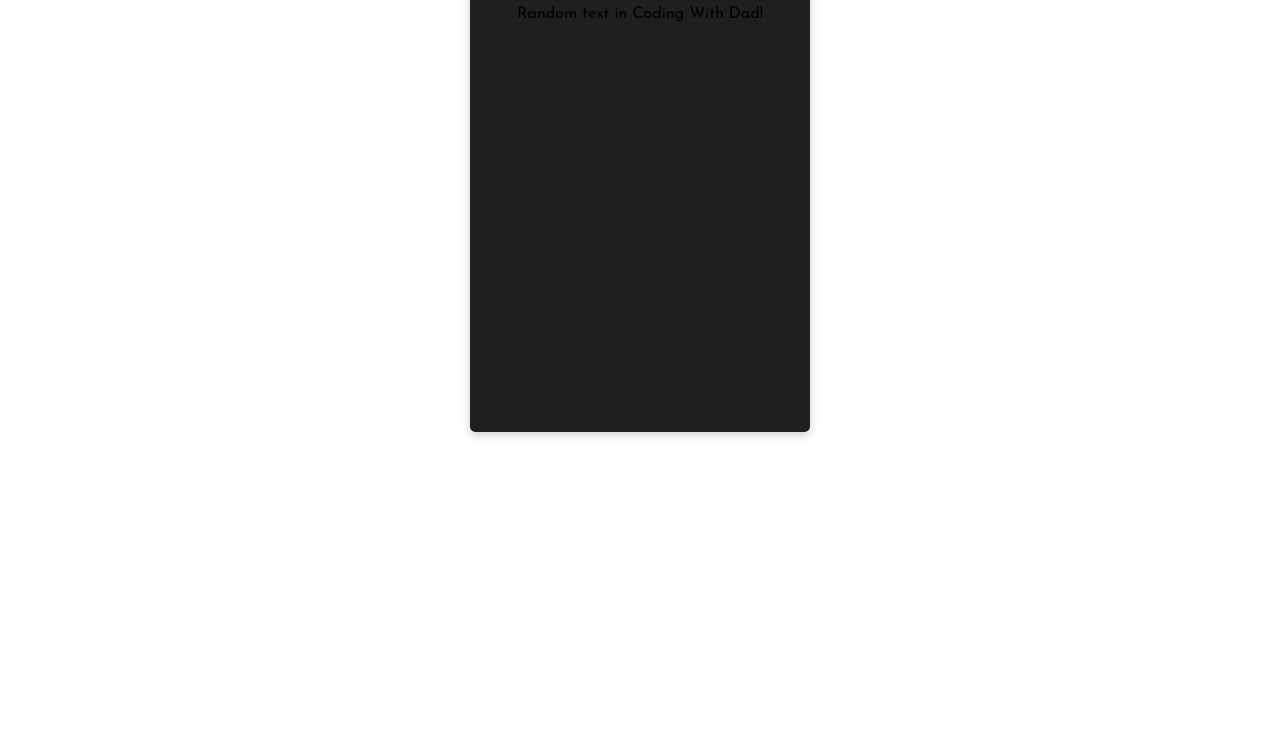
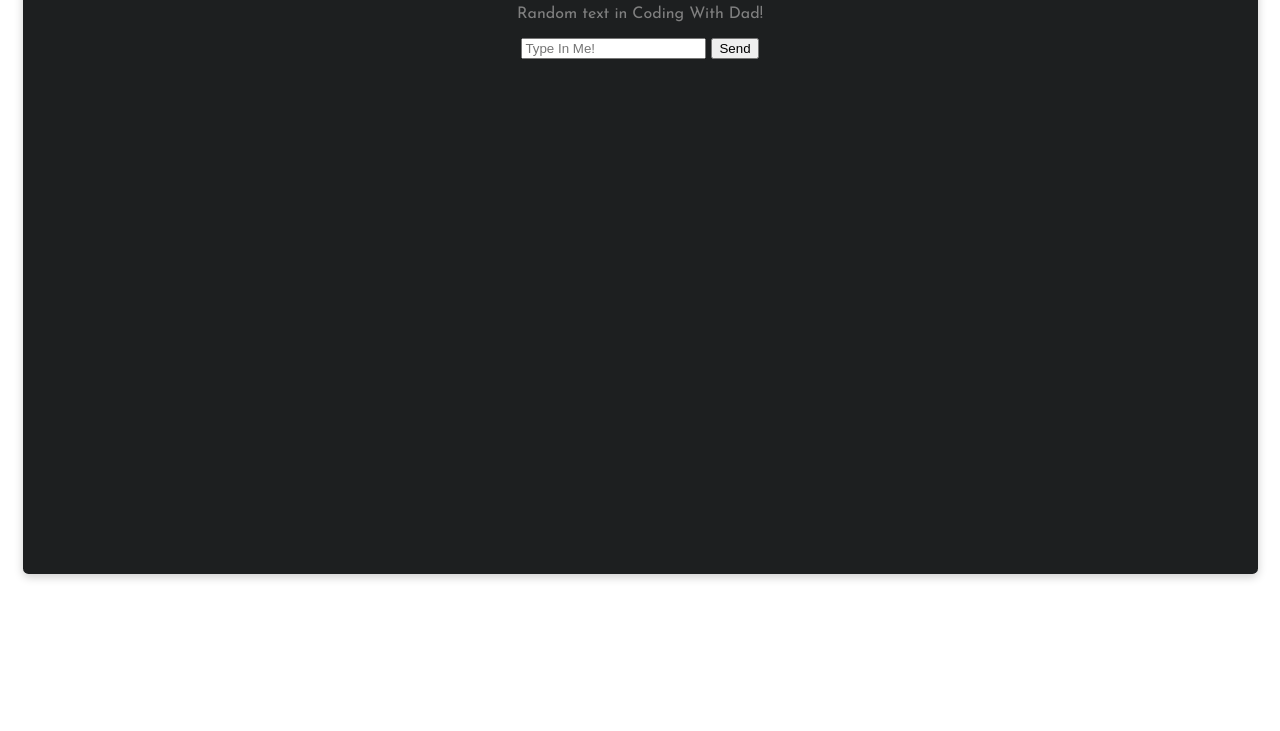
Before and after one commit to beforeblazergithub/codingwithdad, a plain HTML site: page index.html in a window 1280 px wide. Shown: the part 69-800 px from the top of the page. Drawn offline with Linux system fonts and the light colour scheme.

Commit message:
Update index.html

```diff
--- a/index.html
+++ b/index.html
@@ -2,12 +2,15 @@
 <head>
   <title>Coding With Dad!</title>
   <link rel="shortcut icon" href="favicon.png">
+  <link rel="stylesheet" href="styles.css">
 </head>
 <html>
   <body>
     <div id="container">
     <h1>Hello World!</h1>
       <p>Random text in Coding With Dad!</p>
+      <input type="text" placeholder="Type In Me!" class="input">
+      <button type="submit" class="submit">Send</button>
     </div>
     <p>
   </body>
@@ -24,10 +27,15 @@ body {
     position: relative;
     top: 20%;
     margin: auto;
-    width: 340px;
-    height: 480px;
+    width: 1235px;
+    height: 622px;
     border-radius: 0.35em;
     box-shadow: 0 3px 10px 0 rgba(0, 0, 0, 0.2);
     text-align: center;
 }
+
+  h1, p {
+   color: gray;
+    text-align: center;
+  }
 </style>
```
